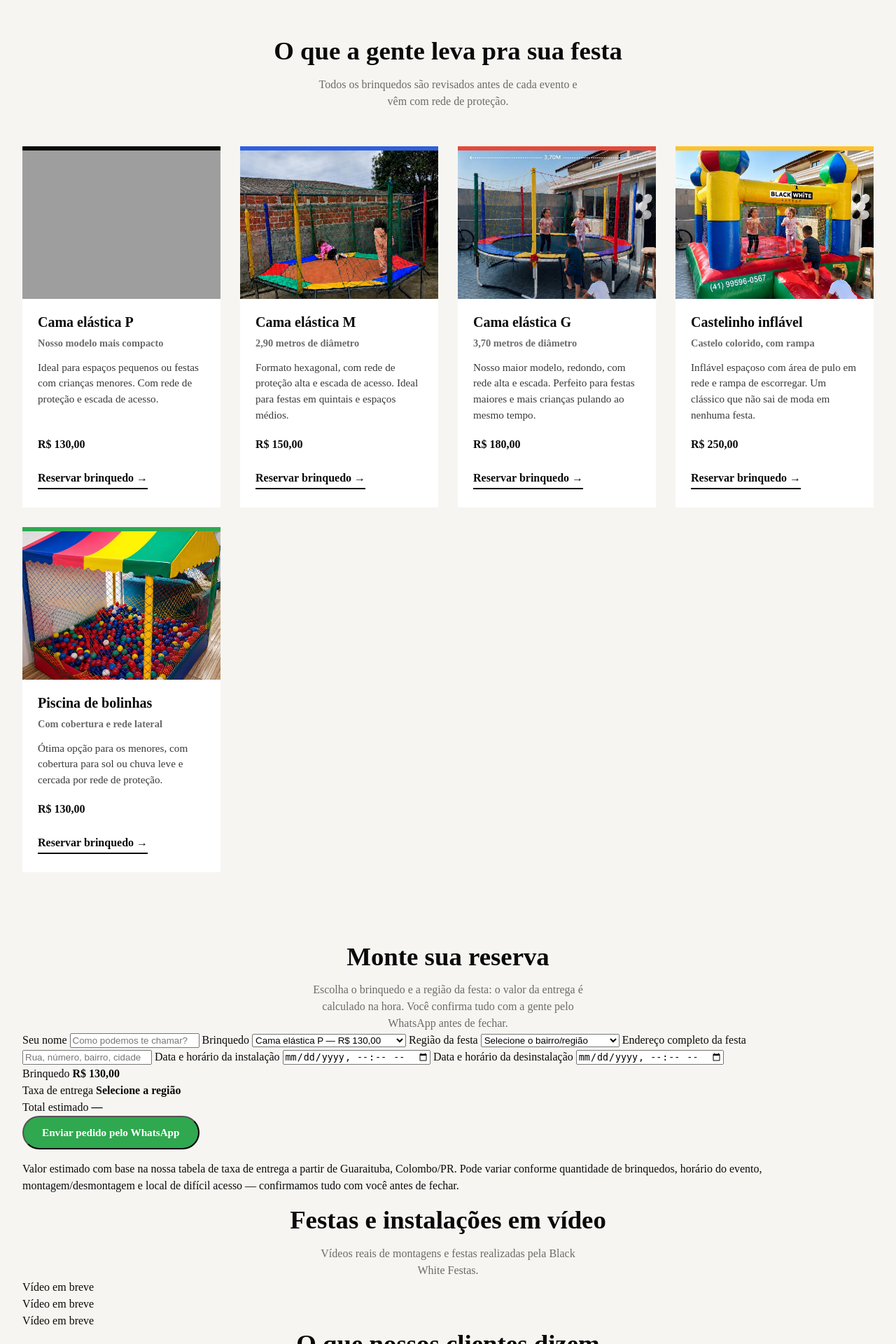
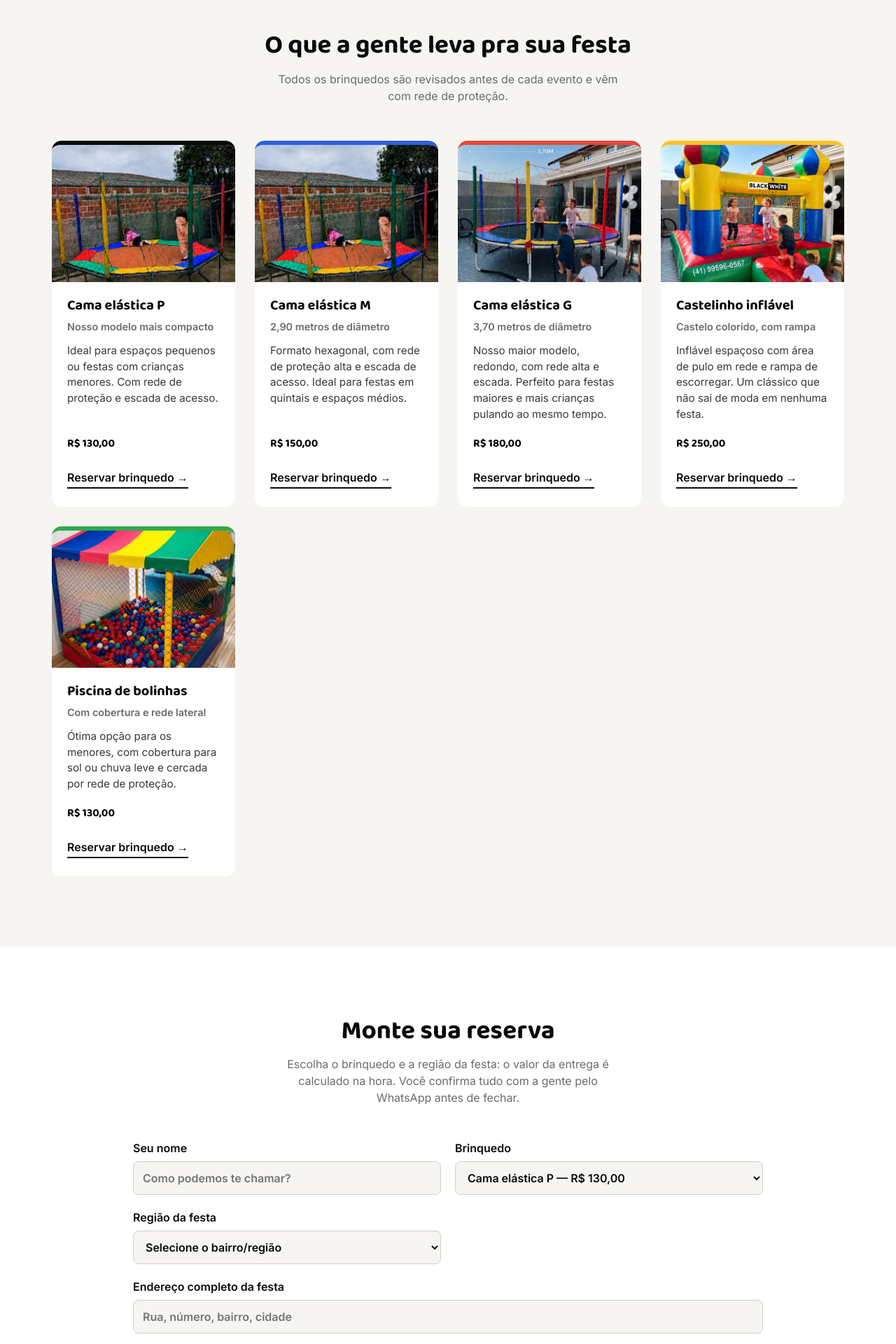
Before and after one commit to brunofoterres-svg/projeto-black-white, a PHP site: page / in a window 1280 px wide. Shown: the part 880-2800 px from the top of the page at 70% size. Run offline with PHP 8.4, Linux system fonts and the light colour scheme; grey boxes are pictures that could not be loaded.

Commit message:
ajuste do site

```diff
--- a/css/style.css
+++ b/css/style.css
@@ -3,6 +3,9 @@
    ========================================================= */
 
 :root {
+  --fonte-titulo: 'Baloo 2', sans-serif;
+  --fonte-texto: 'Inter', sans-serif;
+  --largura-max: 1180px;
   --preto: #0a0a0a;
   --branco: #ffffff;
   --off-white: #f6f5f1;
@@ -13,7 +16,18 @@
   --amarelo: #ffc229;
   --verde: #2fa84f;
 
-  --raio: 14x;
+  --raio: 14px;
+}
+
+* {
+  box-sizing: border-box;
+}
+
+html {
+  scroll-behavior: smooth;
+}
+
+body {
   margin: 0;
   font-family: var(--fonte-texto);
   color: var(--preto);
@@ -209,6 +223,12 @@ h1, h2, h3 {
   object-fit: cover;
 }
 
+.hero__logo {
+  width: min(100%, 360px);
+  border-radius: var(--raio);
+  box-shadow: 0 30px 60px rgba(0, 0, 0, 0.18);
+}
+
 /* ---------- seções genéricas ---------- */
 
 .section-title {
@@ -307,6 +327,123 @@ h1, h2, h3 {
 }
 
 .card__link:hover { color: var(--vermelho); border-color: var(--vermelho); }
+
+/* ---------- reserva ---------- */
+
+.reserva {
+  padding: 100px 0;
+  background: var(--branco);
+}
+
+.reserva__form {
+  max-width: 900px;
+  margin: 48px auto 0;
+}
+
+.reserva__grid {
+  display: grid;
+  grid-template-columns: repeat(2, minmax(0, 1fr));
+  gap: 20px;
+}
+
+.campo {
+  display: flex;
+  flex-direction: column;
+  gap: 7px;
+  font-weight: 600;
+}
+
+.campo input,
+.campo select {
+  width: 100%;
+  min-height: 48px;
+  padding: 11px 13px;
+  border: 1px solid #cfcfcf;
+  border-radius: 8px;
+  background: var(--off-white);
+  color: var(--preto);
+  font: inherit;
+}
+
+.campo input:focus,
+.campo select:focus {
+  outline: 3px solid rgba(47, 95, 224, 0.2);
+  border-color: var(--azul);
+}
+
+.reserva__grid .campo:nth-child(4) {
+  grid-column: 1 / -1;
+}
+
+.reserva__resumo {
+  margin-top: 30px;
+  padding: 22px;
+  border: 2px solid var(--preto);
+  border-radius: var(--raio);
+}
+
+.reserva__linha {
+  display: flex;
+  justify-content: space-between;
+  gap: 20px;
+  padding: 10px 0;
+}
+
+.reserva__linha--total {
+  margin-top: 8px;
+  padding-top: 16px;
+  border-top: 1px solid #d7d7d7;
+  font-size: 1.15rem;
+}
+
+.reserva__btn {
+  margin-top: 22px;
+  border: 0;
+  cursor: pointer;
+}
+
+.reserva__aviso {
+  color: var(--cinza);
+  font-size: 0.82rem;
+  margin: 16px 0 0;
+}
+
+/* ---------- galeria e feedbacks ---------- */
+
+.galeria,
+.feedbacks {
+  padding: 100px 0;
+}
+
+.galeria { background: var(--off-white); }
+
+.galeria__grid,
+.feedbacks__grid {
+  margin-top: 48px;
+  display: grid;
+  grid-template-columns: repeat(3, 1fr);
+  gap: 24px;
+}
+
+.video-placeholder,
+.feedback-placeholder {
+  min-height: 230px;
+  display: grid;
+  place-items: center;
+  padding: 24px;
+  border: 2px dashed #bdbdbd;
+  border-radius: var(--raio);
+  background: var(--branco);
+  color: var(--cinza);
+  text-align: center;
+}
+
+.feedback-placeholder {
+  min-height: 160px;
+  border-style: solid;
+  border-top: 5px solid var(--amarelo);
+  font-weight: 600;
+}
 
 /* ---------- como funciona ---------- */
 
@@ -426,6 +563,16 @@ h1, h2, h3 {
 }
 
 @media (max-width: 760px) {
+  .reserva__grid,
+  .galeria__grid,
+  .feedbacks__grid {
+    grid-template-columns: 1fr;
+  }
+
+  .reserva__grid .campo:nth-child(4) {
+    grid-column: auto;
+  }
+
   .nav {
     position: absolute;
     top: 100%;
--- a/index.html
+++ b/index.html
@@ -69,7 +69,7 @@
 
         <article class="card card--roxo">
           <div class="card__img">
-            <img src="images/cama-elastica-p.jpg" alt="Cama elástica P, com rede de proteção colorida">
+            <img src="images/cama-elastica-m.jpg" alt="Cama elástica P, com rede de proteção colorida">
           </div>
           <div class="card__body">
             <h3>Cama elástica P</h3>
@@ -256,13 +256,12 @@
   <section class="feedbacks" id="feedbacks">
     <div class="container">
       <h2 class="section-title">O que nossos clientes dizem</h2>
-      <p class="section-lead">Prints de conversas reais de clientes depois das festas.</p>
+        <p class="section-lead">Em breve, vamos reunir aqui os comentários de quem já comemorou com a gente.</p>
 
       <div class="feedbacks__grid">
-        <img src="images/feedbacks/feedback-1.jpg" alt="Print de conversa de cliente agradecendo pela festa" loading="lazy">
-        <img src="images/feedbacks/feedback-2.jpg" alt="Print de conversa de cliente elogiando a qualidade dos brinquedos" loading="lazy">
-        <img src="images/feedbacks/feedback-3.jpg" alt="Print de conversa de cliente recomendando o trabalho" loading="lazy">
-        <img src="images/feedbacks/feedback-4.jpg" alt="Print de conversa de cliente elogiando a equipe" loading="lazy">
+        <div class="feedback-placeholder">Avaliações dos clientes em breve</div>
+        <div class="feedback-placeholder">Avaliações dos clientes em breve</div>
+        <div class="feedback-placeholder">Avaliações dos clientes em breve</div>
       </div>
     </div>
   </section>
```
Also changed, not shown: js/script.js (+62 -0 lines).
